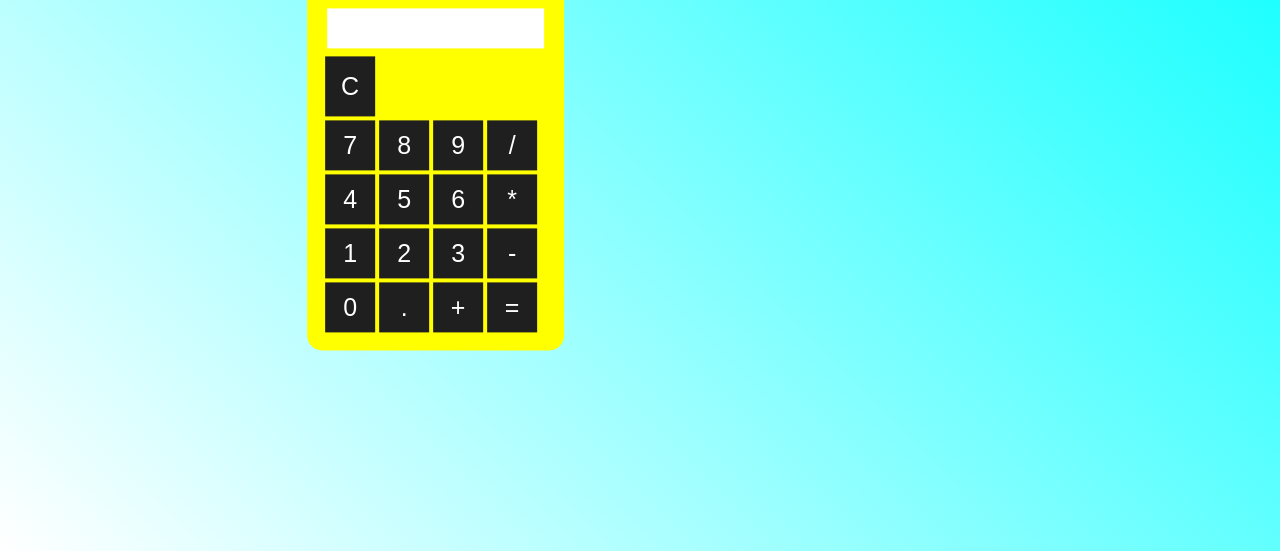
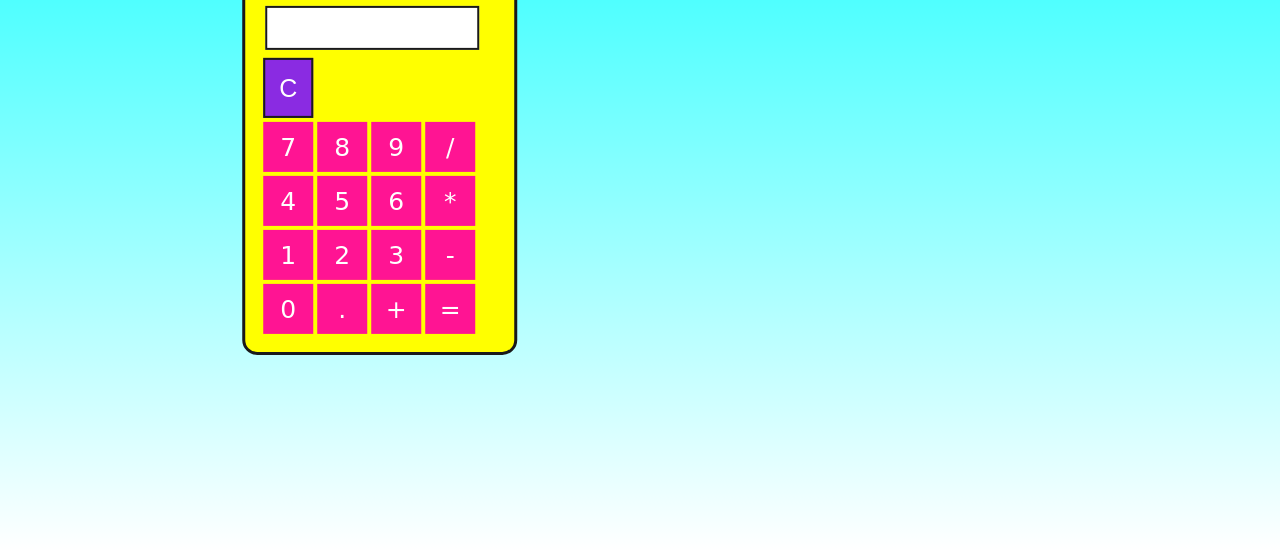
Before and after one commit to MillyMih/Calculadora-Basica-Jamilly, a website: page www/index.html in a window 1280 px wide. Shown: the part 273-824 px from the top of the page. Drawn offline with Linux system fonts and the light colour scheme; files that its build step writes are made by us from their sources.

Commit message:
Update style.css

```diff
--- a/www/css/style.css
+++ b/www/css/style.css
@@ -1,27 +1,33 @@
 /**/
 .fundo{
-  background-image: linear-gradient(45deg,white , cyan );
+
+  background-image: linear-gradient(cyan,white);
   height: 100%;
-  font-family: Arial, Helvetica, sans-serif;
+  font-family: Bradley Hand, cursive;
   text-align: center;
+
 }
 .calculadora{
   position: absolute;
   background-color: yellow;
   top: 50%;
-  left: 25%;
+  left: 20%;
   transform: translate(-5%,-50%);
   border-radius: 15px;
   padding: 15px;
+  border:3px solid #1a1a1a;
+
+
 }
 .botao{
-  background-color: cyan;
+  background-color: deeppink;
   width: 50px;
   height: 50px;
   font-size: 25px;
-  background-color: rgb(31, 31, 31);
+  background-color: (31,31,31);
   border: none;
   color: #fff;
+  font-family:Bradley Hand, cursive;
 }
 .botao:hover{
   background-color: magenta;
@@ -29,20 +35,23 @@
 }
 #resultado{
   background-color: white;
-  width: 207px;
+  width: 200px;
   height: 30px;
   margin: 5px;
   font-size: 25px;
-  color: black;
+  color:black;
+  border:2px solid #1a1a1a;
   text-align: right;
   padding: 5px;
+
+
 }
 .limpar{
-background-color: cyan;
+background-color: blueviolet;
   width: 50px;
   height: 60px;
   font-size: 25px;
-  background-color: rgb(31, 31, 31);
-  border: none;
+  background-color: (31, 31, 31);
+  border: 2px solid #1a1a1a;
   color: #fff;
 }
```
